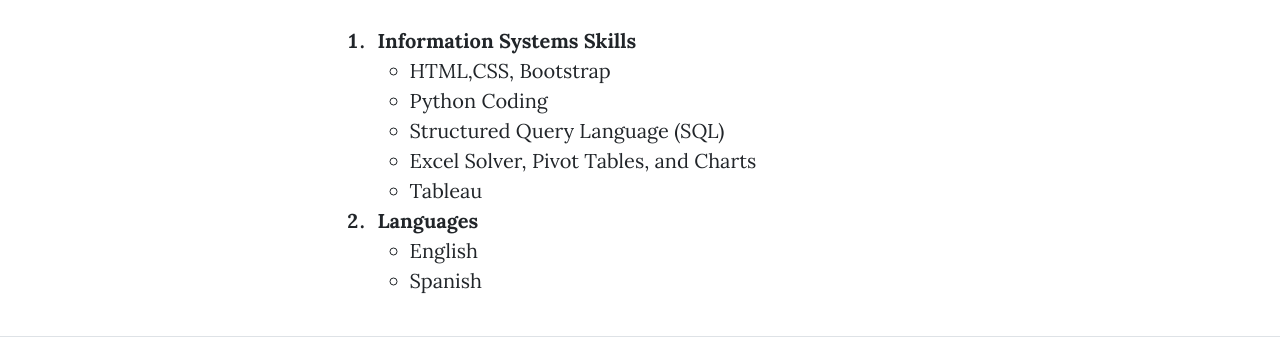
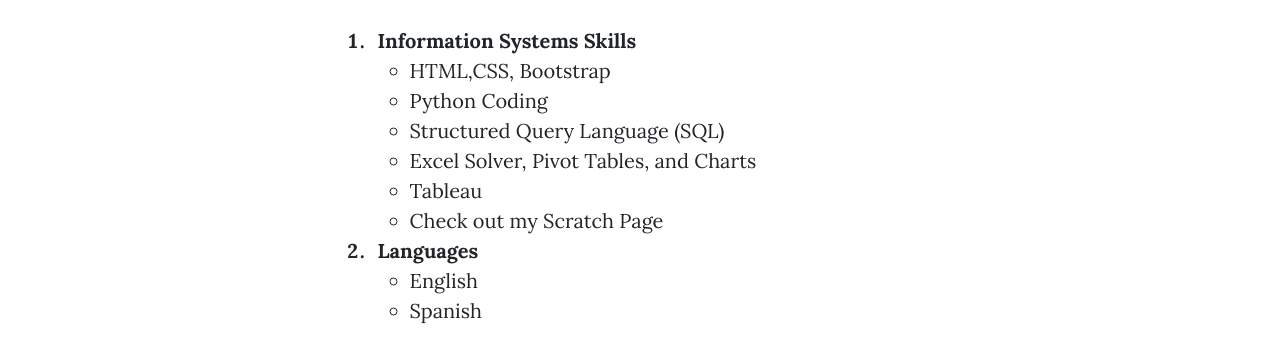
Before and after one commit to isaacfillmore/IS201_Final_Project, a plain HTML site: page skills.html in a window 1280 px wide. Shown: the part 554-899 px from the top of the page. Drawn offline with nearby package versions, Linux system fonts and the light colour scheme.

Commit message:
Add files via upload

```diff
--- a/skills.html
+++ b/skills.html
@@ -64,6 +64,9 @@
                                 <li>Structured Query Language (SQL)</li>
                                 <li>Excel Solver, Pivot Tables, and Charts</li>
                                 <li>Tableau</li>
+                                <li>
+                                    <a href="/scratch.html">Check out my Scratch Page</a>
+                                </li>
 
                             </ul>
 
```
